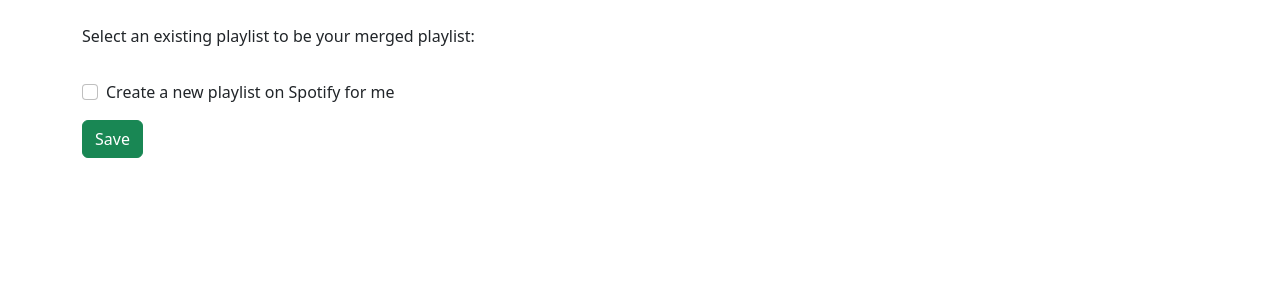
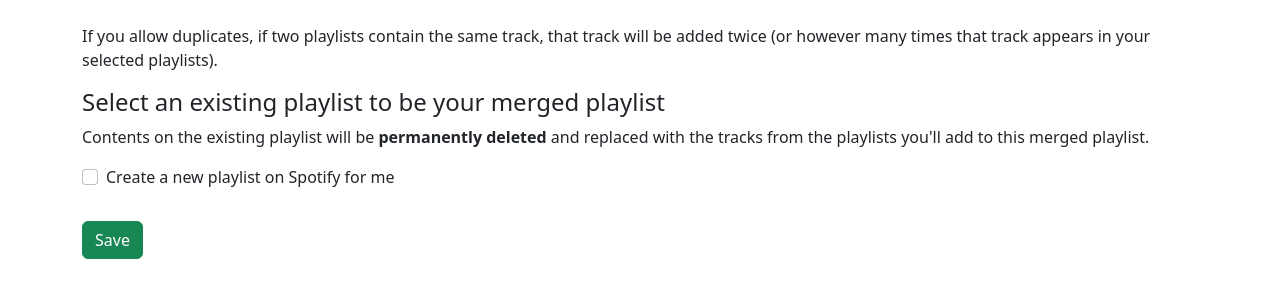
Before and after one commit to androidWG/Mergify, a Django app: template templates/back/create.html in a window 1280 px wide. Shown: the part 56-356 px from the top of the page. Run offline with Django 4.2, Linux system fonts and the light colour scheme; the template is opened without the code that fills it, so the values that code supplies are empty; the visitor is signed in with stand-in values (Sample User, id 1); some libraries are stand-ins or nearby versions.

Commit message:
Added more info to create.html

```diff
--- a/templates/back/create.html
+++ b/templates/back/create.html
@@ -6,7 +6,18 @@
     <form method="post">
         {% csrf_token %}
         {{ form.as_p }}
-        Select an existing playlist to be your merged playlist:
+        <p>If you allow duplicates, if two playlists contain the same track, that track will be added twice (or however
+            many times that track appears in your selected playlists).</p>
+        <h4>Select an existing playlist to be your merged playlist</h4>
+        <p>Contents on the existing playlist will be <b>permanently deleted</b> and replaced with the tracks from the
+            playlists you'll add to this merged playlist.</p>
+        <div class="form-check mb-3">
+            <input class="form-check-input" onchange="createNew_onchange()" type="checkbox" name="create_playlist"
+                   value="True" id="createNew">
+            <label class="form-check-label" for="createNew">
+                Create a new playlist on Spotify for me
+            </label>
+        </div>
         <div class="list-group my-3" style="max-height: 250px; overflow-y: scroll;">
             {% for playlist in user_playlists.items %}
                 <label class="list-group-item label-class">
@@ -15,13 +26,6 @@
                     {{ playlist.name }}
                 </label>
             {% endfor %}
-        </div>
-        <div class="form-check mb-3">
-            <input class="form-check-input" onchange="createNew_onchange()" type="checkbox" name="create_playlist"
-                   value="True" id="createNew">
-            <label class="form-check-label" for="createNew">
-                Create a new playlist on Spotify for me
-            </label>
         </div>
         <input class="btn btn-success" type="submit" value="Save">
     </form>
```
